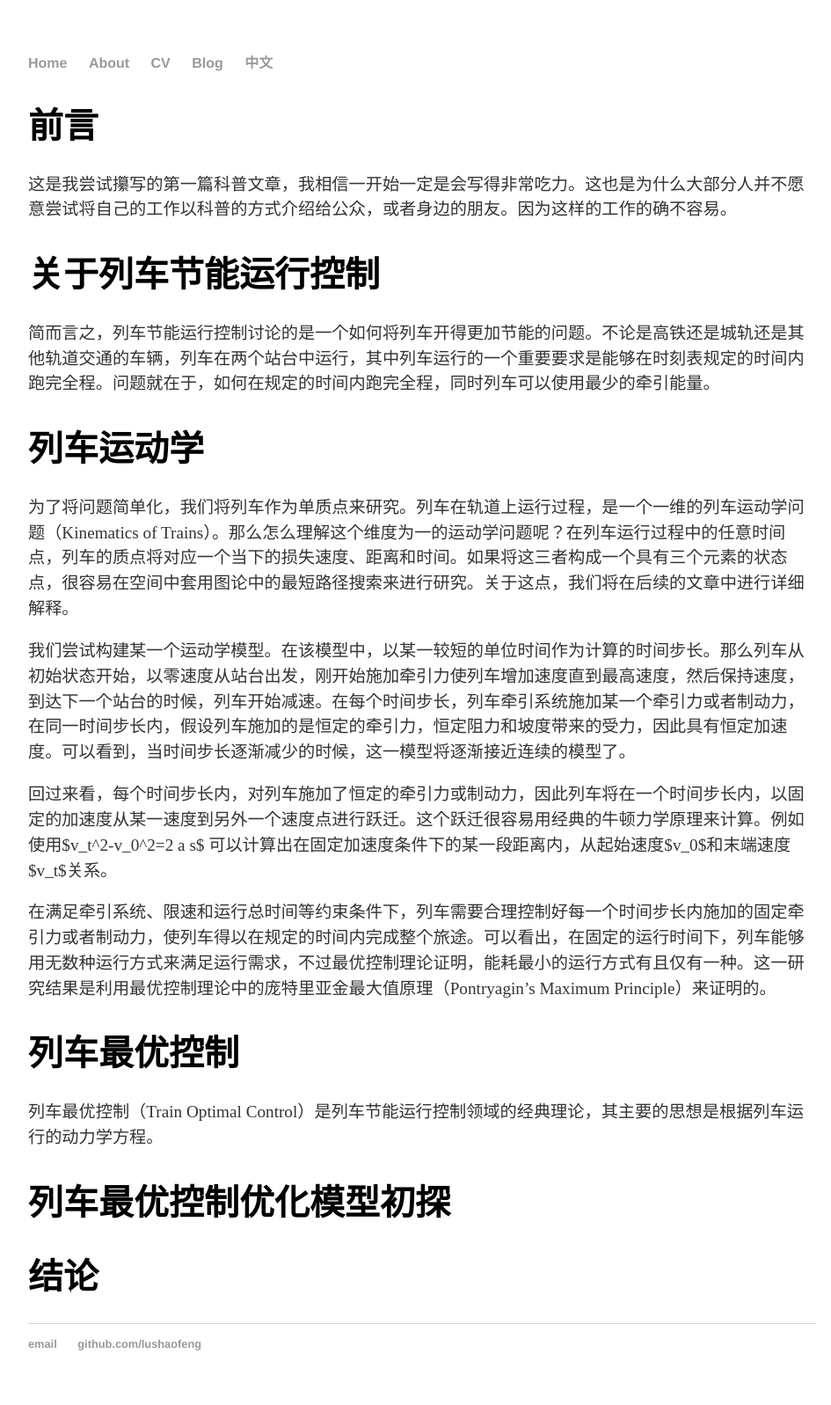
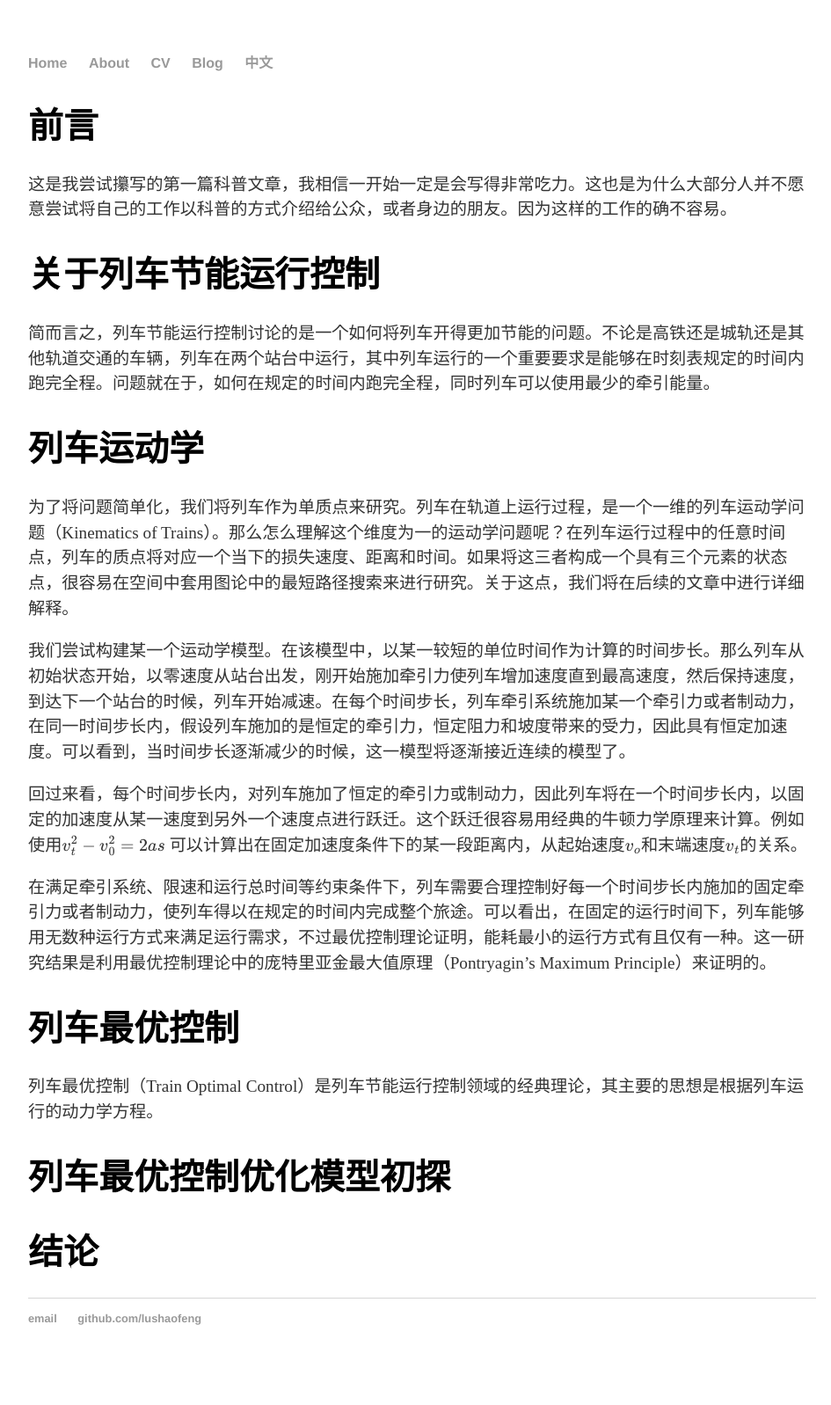
Before and after one commit to lushaofeng/lushaofeng.github.io, a Jekyll site: the page built from _posts/2021-10-01-列车节能运行控制.md, in a window 1280 px wide. Shown: the whole page at 88% size, without its empty margins (160-1105 px from the left). Built offline with Jekyll 4.4.1, drawn with Linux system fonts in a browser that asks for light colours; our own code applies the rules of GitHub Pages for plain Markdown files; formulas are drawn with MathJax 3; after the commit the page ends 1568 px from its top, so only the background shows below that.

Commit message:
Update 2021-10-01-列车节能运行控制.md

```diff
--- a/_posts/2021-10-01-列车节能运行控制.md
+++ b/_posts/2021-10-01-列车节能运行控制.md
@@ -9,7 +9,7 @@
 
 我们尝试构建某一个运动学模型。在该模型中，以某一较短的单位时间作为计算的时间步长。那么列车从初始状态开始，以零速度从站台出发，刚开始施加牵引力使列车增加速度直到最高速度，然后保持速度，到达下一个站台的时候，列车开始减速。在每个时间步长，列车牵引系统施加某一个牵引力或者制动力，在同一时间步长内，假设列车施加的是恒定的牵引力，恒定阻力和坡度带来的受力，因此具有恒定加速度。可以看到，当时间步长逐渐减少的时候，这一模型将逐渐接近连续的模型了。
 
-回过来看，每个时间步长内，对列车施加了恒定的牵引力或制动力，因此列车将在一个时间步长内，以固定的加速度从某一速度到另外一个速度点进行跃迁。这个跃迁很容易用经典的牛顿力学原理来计算。例如使用$v_t^2-v_0^2=2 a s$ 可以计算出在固定加速度条件下的某一段距离内，从起始速度$v_0$和末端速度$v_t$关系。
+回过来看，每个时间步长内，对列车施加了恒定的牵引力或制动力，因此列车将在一个时间步长内，以固定的加速度从某一速度到另外一个速度点进行跃迁。这个跃迁很容易用经典的牛顿力学原理来计算。例如使用\\( v_t^2-v_0^2=2 a s \\) 可以计算出在固定加速度条件下的某一段距离内，从起始速度\\(v_o\\)和末端速度\\(v_t\\)的关系。
 
 在满足牵引系统、限速和运行总时间等约束条件下，列车需要合理控制好每一个时间步长内施加的固定牵引力或者制动力，使列车得以在规定的时间内完成整个旅途。可以看出，在固定的运行时间下，列车能够用无数种运行方式来满足运行需求，不过最优控制理论证明，能耗最小的运行方式有且仅有一种。这一研究结果是利用最优控制理论中的庞特里亚金最大值原理（Pontryagin's Maximum Principle）来证明的。
 
```
